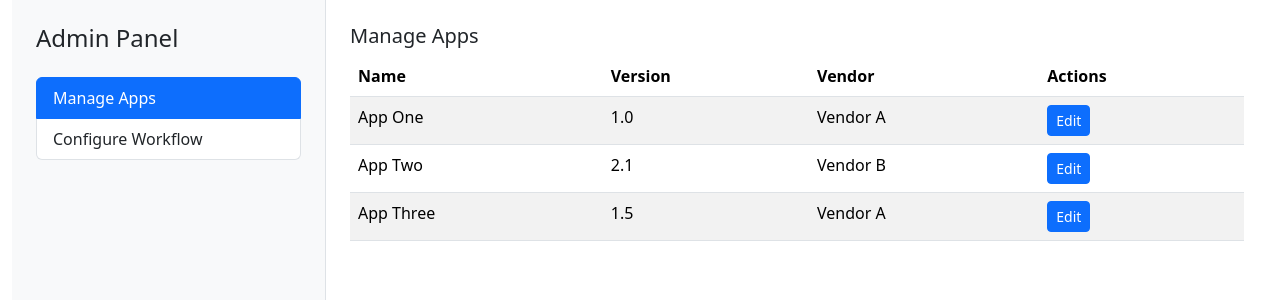
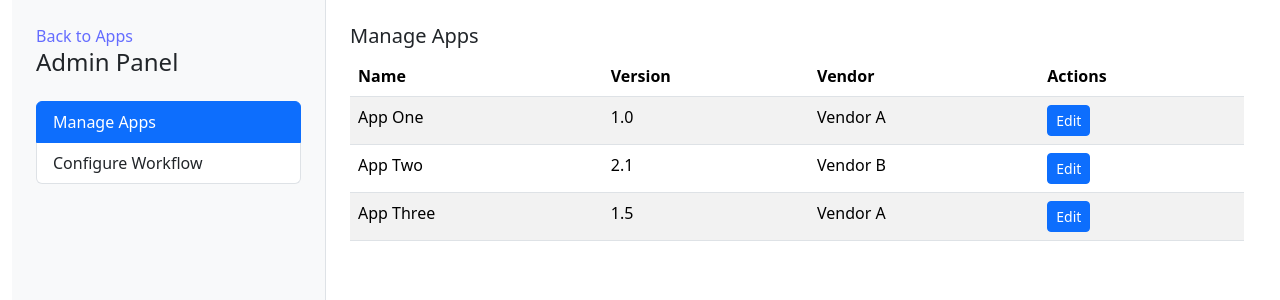
Before and after one commit to abdelfatahlatif/dupod-app-store, a React (Vite) app: page /dupod-app-store/admin/apps in a window 1280 px wide. Shown: the top 300 px of the page. Built offline with nearby package versions, Linux system fonts and the light colour scheme.

Commit message:
links to navigate between admin and apps

```diff
--- a/src/admin/AdminLayout.tsx
+++ b/src/admin/AdminLayout.tsx
@@ -1,4 +1,4 @@
-import { Outlet, NavLink } from 'react-router-dom';
+import { Outlet, NavLink, Link } from 'react-router-dom';
 
 const AdminLayout = () => {
   return (
@@ -6,6 +6,7 @@ const AdminLayout = () => {
       <div className="row g-0" style={{ minHeight: '100vh' }}>
         {/* Sidebar */}
         <div className="col-md-3 bg-light border-end p-4">
+        <Link to="/">Back to Apps</Link>
           <h4 className="mb-4">Admin Panel</h4>
           <div className="list-group">
             <NavLink
--- a/src/pages/Home.tsx
+++ b/src/pages/Home.tsx
@@ -1,5 +1,5 @@
 import { useEffect, useState } from 'react';
-import { useNavigate } from 'react-router-dom';
+import { Link, useNavigate } from 'react-router-dom';
 import { fetchApps } from '../services/api';
 import { AppModel } from '../types/App';
 import AppGrid from '../components/AppGrid';
@@ -103,6 +103,7 @@ const Home = () => {
       <div className="row g-0" style={{ minHeight: '100vh' }}>
         {/* Left Vendor Menu */}
         <div className="col-md-3 bg-light border-end p-4">
+        <Link to="/admin/apps">Go to Admin Apps</Link>
           <h5>Vendors</h5>
           <VendorMenu
             vendors={vendors}
```
